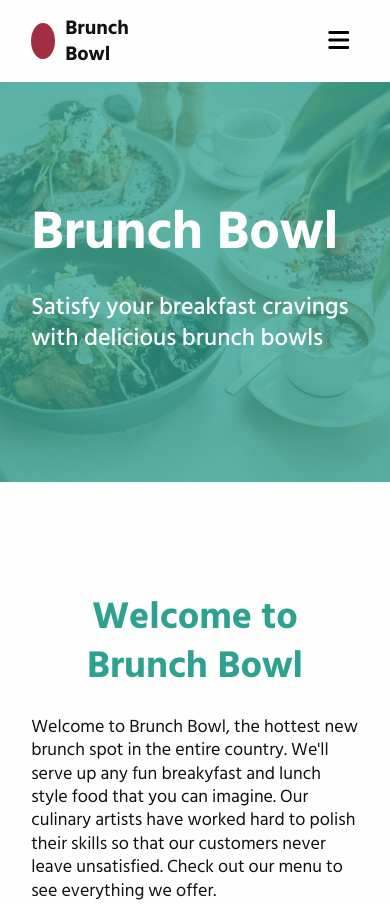
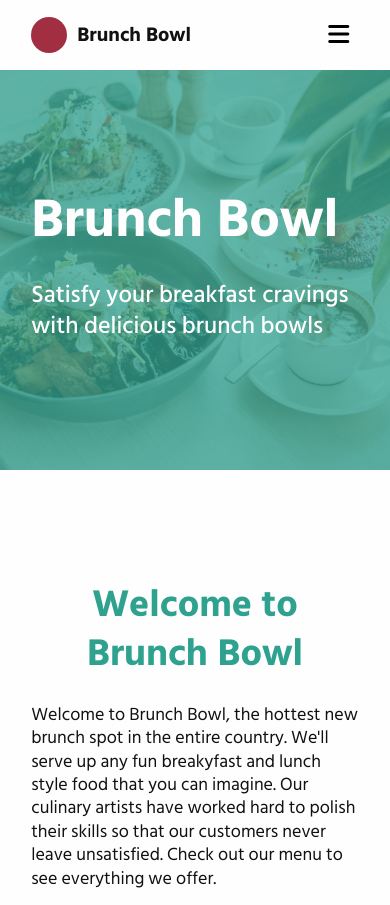
Before and after one commit to bst003/restaurant, a website built with webpack: page dist/index.html in a window 390 px wide. Shown: the top 905 px of the page. Built offline with Linux system fonts and the light colour scheme.

Commit message:
Adjust mobile header sizing

```diff
--- a/src/assets/scss/styles.scss
+++ b/src/assets/scss/styles.scss
@@ -188,6 +188,14 @@ header{
 
 @media all and (max-width: 768px) {
 
+    .logo{
+        flex: 2;
+    }
+
+    .nav-contain{
+        flex: 1;
+    }
+
     .mm-trigger{
         display: flex;
     }
```
Also changed, not shown: dist/main.js.
